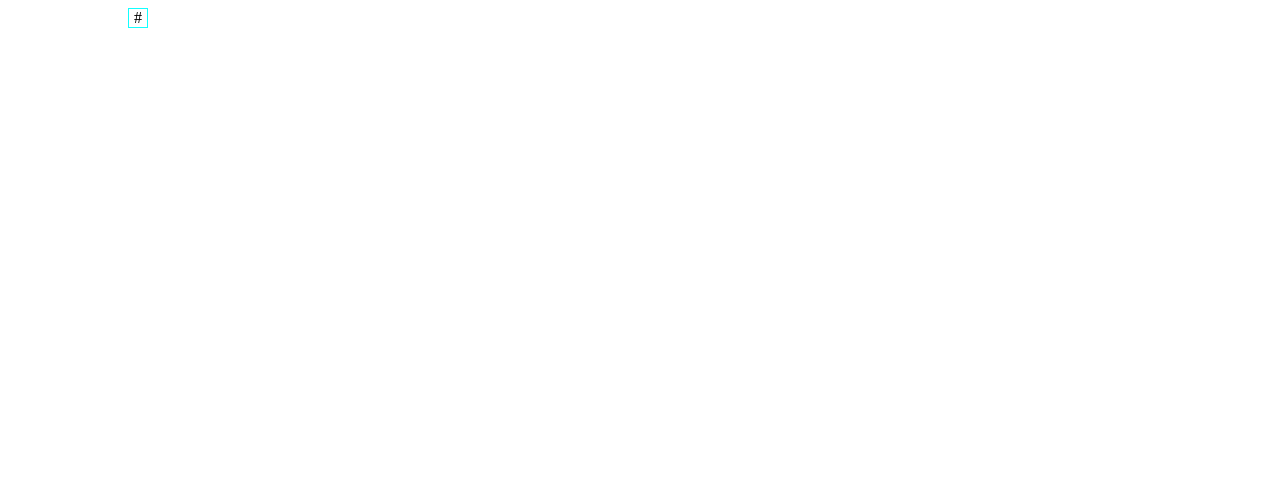
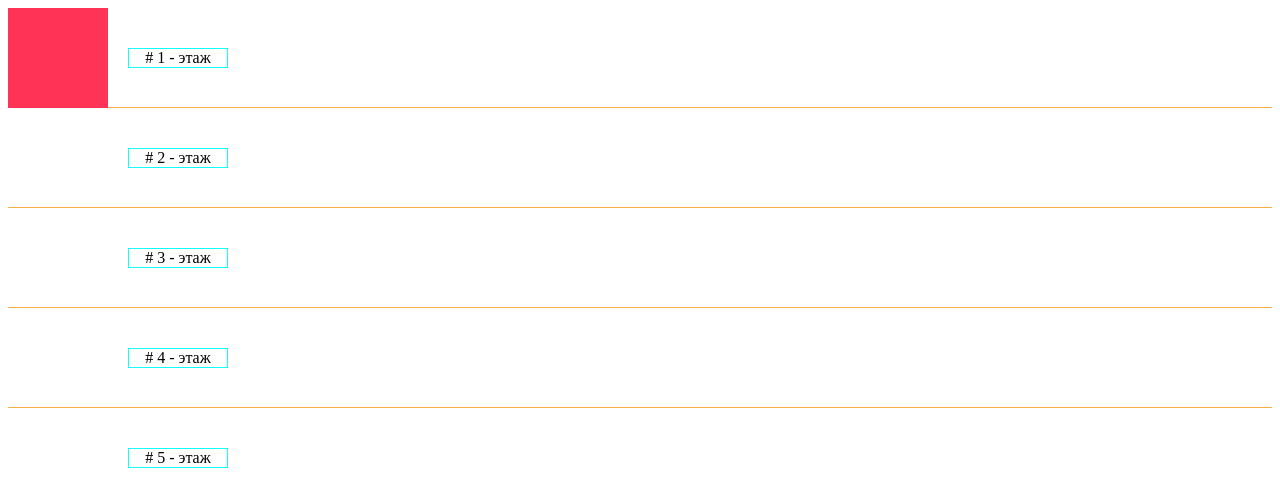
Before and after one commit to manzaero/elevator-test, a Vue app: page / in a window 1280 px wide. Shown: the top 502 px of the page. Built offline with nearby package versions, Linux system fonts and the light colour scheme.

Commit message:
tested is methods

```diff
--- a/src/App.vue
+++ b/src/App.vue
@@ -3,8 +3,14 @@
     <div class="elevator">
 
     </div>
-    <div class="floor">
-      <button>#</button>
+    <div
+        class="floor"
+        v-for="(item, index) in floors"
+        :key="index"
+    >
+      <button
+        @click="moveTo(item.id)"
+      ># {{item.title}}</button>
       <p></p>
     </div>
   </div>
@@ -12,7 +18,41 @@
 
 <script>
 export default {
-
+  data(){
+    return {
+      currentFloor: 0,
+      floors:[
+        {
+          id: 0,
+          title: '1 - этаж'
+        },
+        {
+          id: 1,
+          title: '2 - этаж'
+        },
+        {
+          id: 2,
+          title: '3 - этаж'
+        },
+        {
+          id: 3,
+          title: '4 - этаж'
+        },
+        {
+          id: 4,
+          title: '5 - этаж'
+        }
+      ]
+    }
+  },
+  methods:{
+    moveTo(floor){
+      this.currentFloor = floor
+      setTimeout(() => {
+        this.currentFloor = floor
+      }, 1000)
+    }
+  }
 }
 </script>
 
@@ -25,11 +65,23 @@ export default {
     margin-left: 120px;
   }
   button {
-    width: 20px;
+    margin-top: 40px;
+    width: 100px;
     height: 20px;
     border: 1px solid #1ff;
   }
-
+  .floor {
+    width: 100%;
+    height: 100px;
+    border-bottom: 1px solid #faaf45;
+  }
+  .elevator {
+    top: 0;
+    position: absolute;
+    width: 100px;
+    height: 100px;
+    background-color: #f35;
+  }
 }
 
 /* Reset and base styles  */
```
